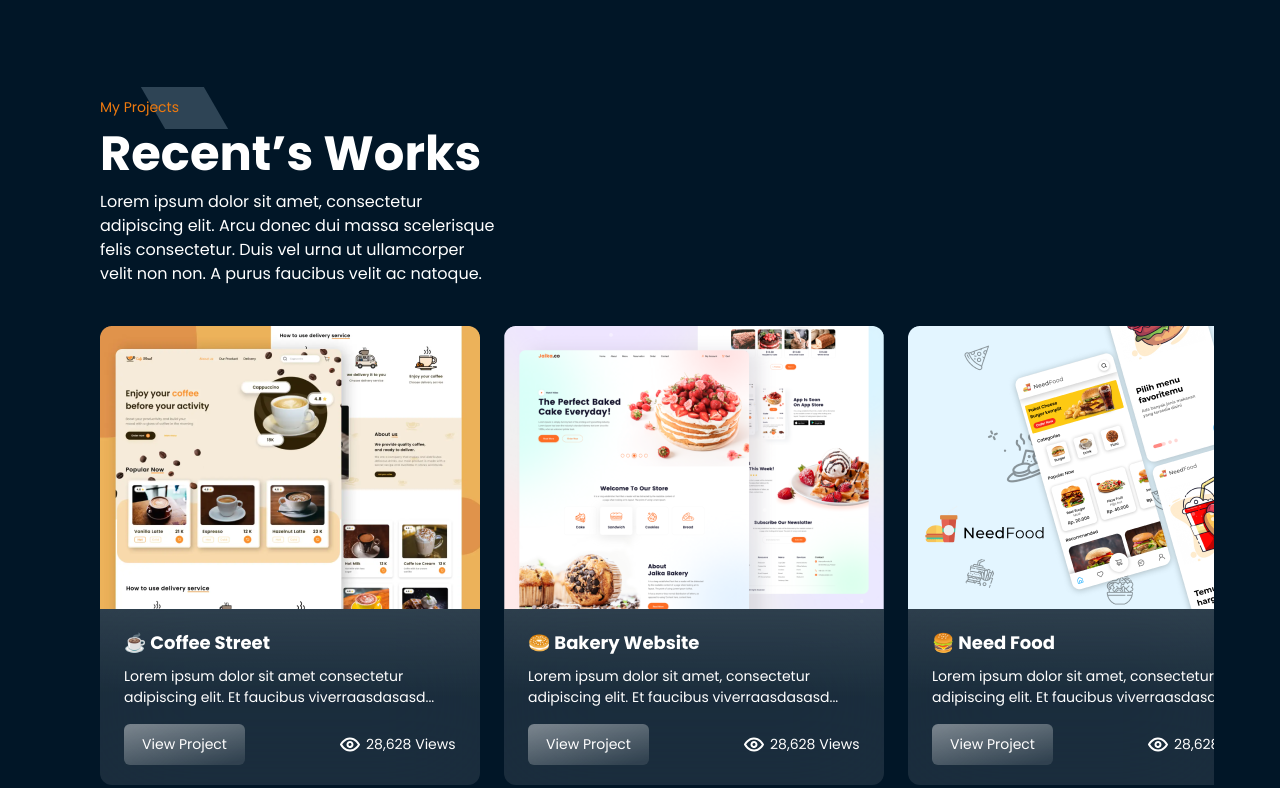
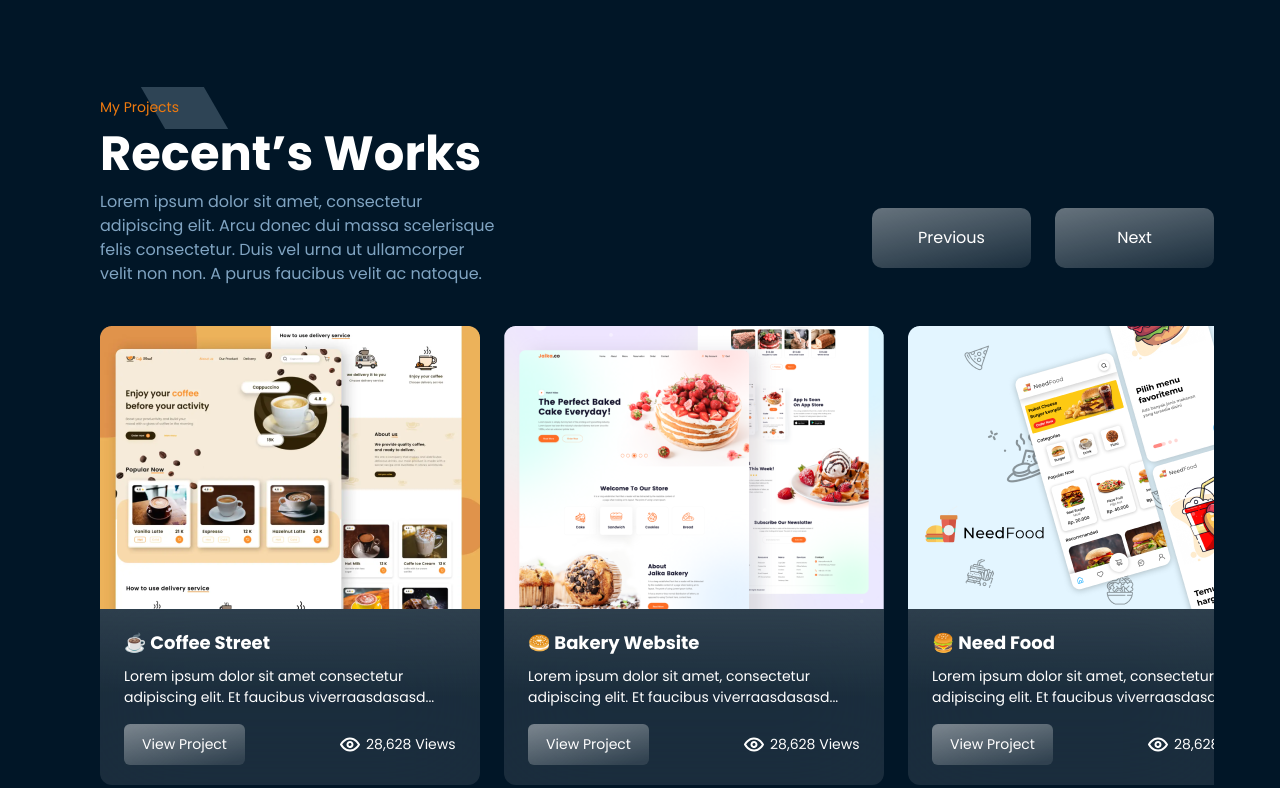
Before and after one commit to Mariglendoda/roland-doda-site, an Astro site: page / in a window 1280 px wide. Shown: the part 1477-2265 px from the top of the page. Built offline with nearby package versions, Linux system fonts and the light colour scheme; Astro itself is replaced by a stand-in of ours.

Commit message:
adding buttons

```diff
--- a/src/components/projects-section/Projects.vue
+++ b/src/components/projects-section/Projects.vue
@@ -54,7 +54,7 @@
 
 <template>
   <div id="projects" class="grid gap-10 content-start">
-    <div class="grid content-center w-[400px]">
+    <div class="grid content-center">
       <div class="relative grid content-center items-center w-[100px]">
         <div class="absolute right-[-1rem] w-[63px] h-[42px] bg-graystarry -z-10 skew-x-[30deg]"></div>
         <div class="subtitle text-orange">My Projects</div>
@@ -62,9 +62,21 @@
 
       <div class="h1">Recent’s Works</div>
 
-      <div class="description">
-        Lorem ipsum dolor sit amet, consectetur adipiscing elit. Arcu donec dui massa scelerisque felis consectetur.
-        Duis vel urna ut ullamcorper velit non non. A purus faucibus velit ac natoque.
+      <div class="grid grid-flow-col items-center justify-between">
+        <div class="description text-[#80A4C2] w-[400px]">
+          Lorem ipsum dolor sit amet, consectetur adipiscing elit. Arcu donec dui massa scelerisque felis consectetur.
+          Duis vel urna ut ullamcorper velit non non. A purus faucibus velit ac natoque.
+        </div>
+
+        <div class="grid grid-flow-col gap-6">
+          <button class="text-btn bg-glassmorphism rounded-10">
+            <a class="w-[159px] h-[60px] grid justify-center items-center">Previous</a>
+          </button>
+
+          <button class="text-btn bg-glassmorphism rounded-10">
+            <a class="w-[159px] h-[60px] grid justify-center items-center">Next</a>
+          </button>
+        </div>
       </div>
     </div>
 
```
